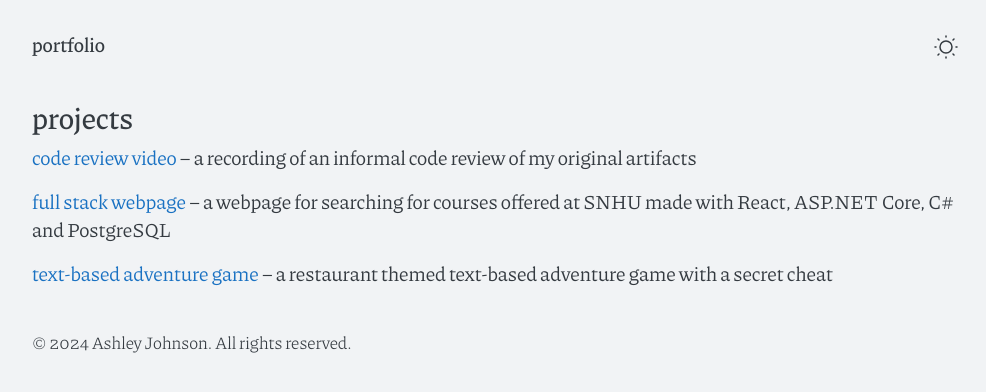
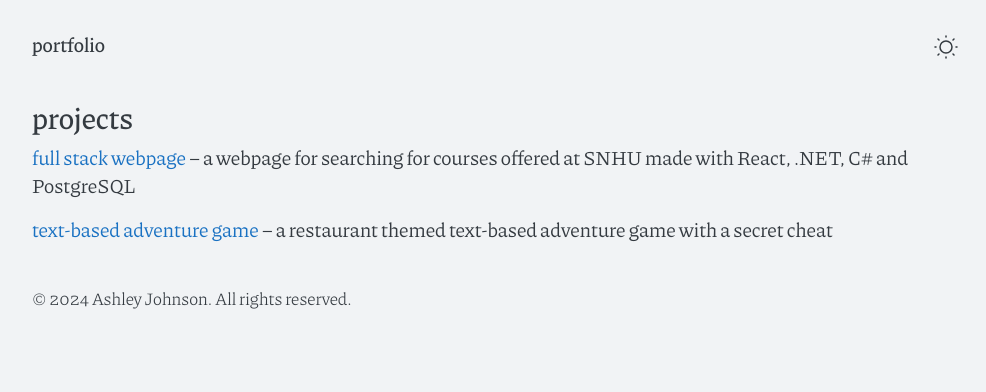
Before and after one commit to AshleyJohnson90/AshleyJohnson90.github.io, a Jekyll site: the page built from projects.md, in a window 1280 px wide. Shown: the top 392 px of the page, without its empty margins (145-1131 px from the left). Built offline with Jekyll 4.4.1, drawn with Linux system fonts in a browser that asks for light colours.

Commit message:
Update projects.md

```diff
--- a/projects.md
+++ b/projects.md
@@ -6,10 +6,8 @@ permalink: /projects
 
 # projects
 
-[code review video](https://youtu.be/2Z-__CEAhf8){:target="_blank" rel="noopener"} -- a recording of an informal code review of my original artifacts
 
-
-[full stack webpage](/courses-page) -- a webpage for searching for courses offered at SNHU made with React, ASP.NET Core, C# and PostgreSQL
+[full stack webpage](/courses-page) -- a webpage for searching for courses offered at SNHU made with React, .NET, C# and PostgreSQL
 
 
 [text-based adventure game](/text-game) -- a restaurant themed text-based adventure game with a secret cheat
```
